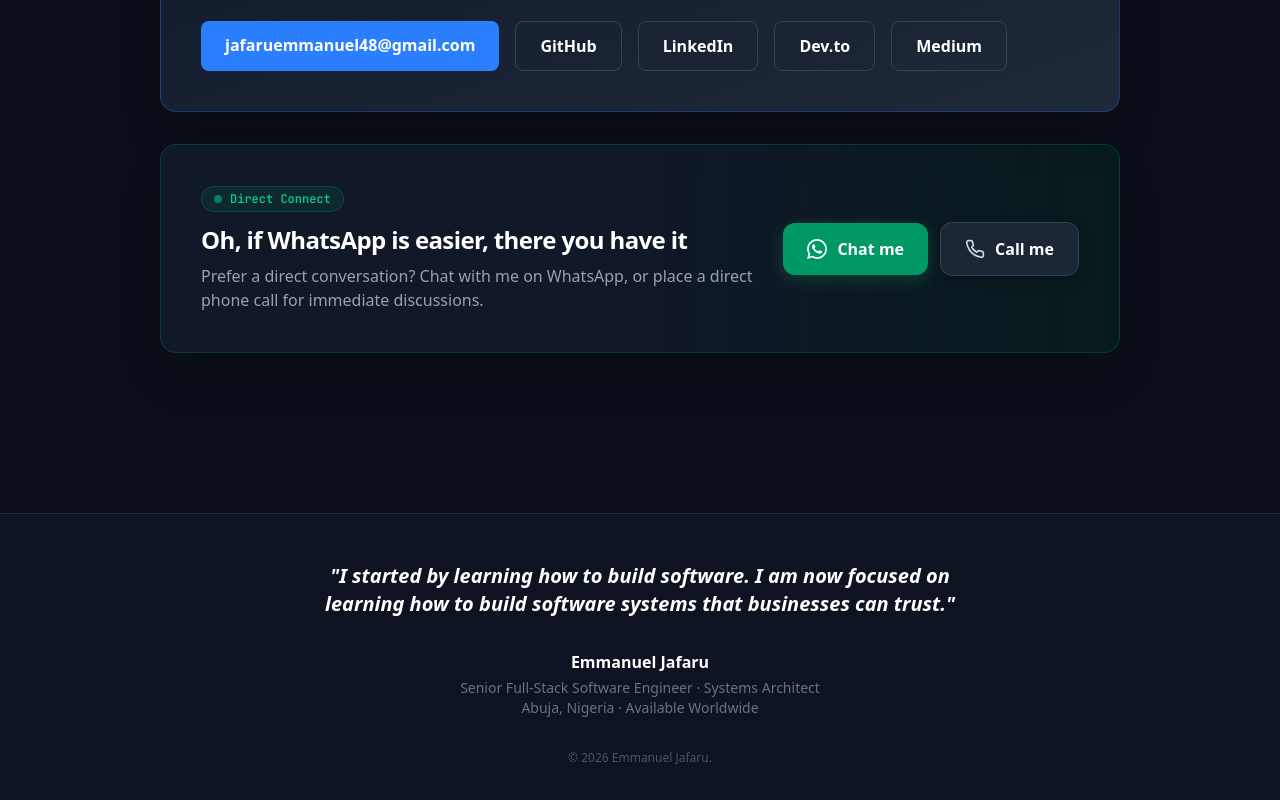
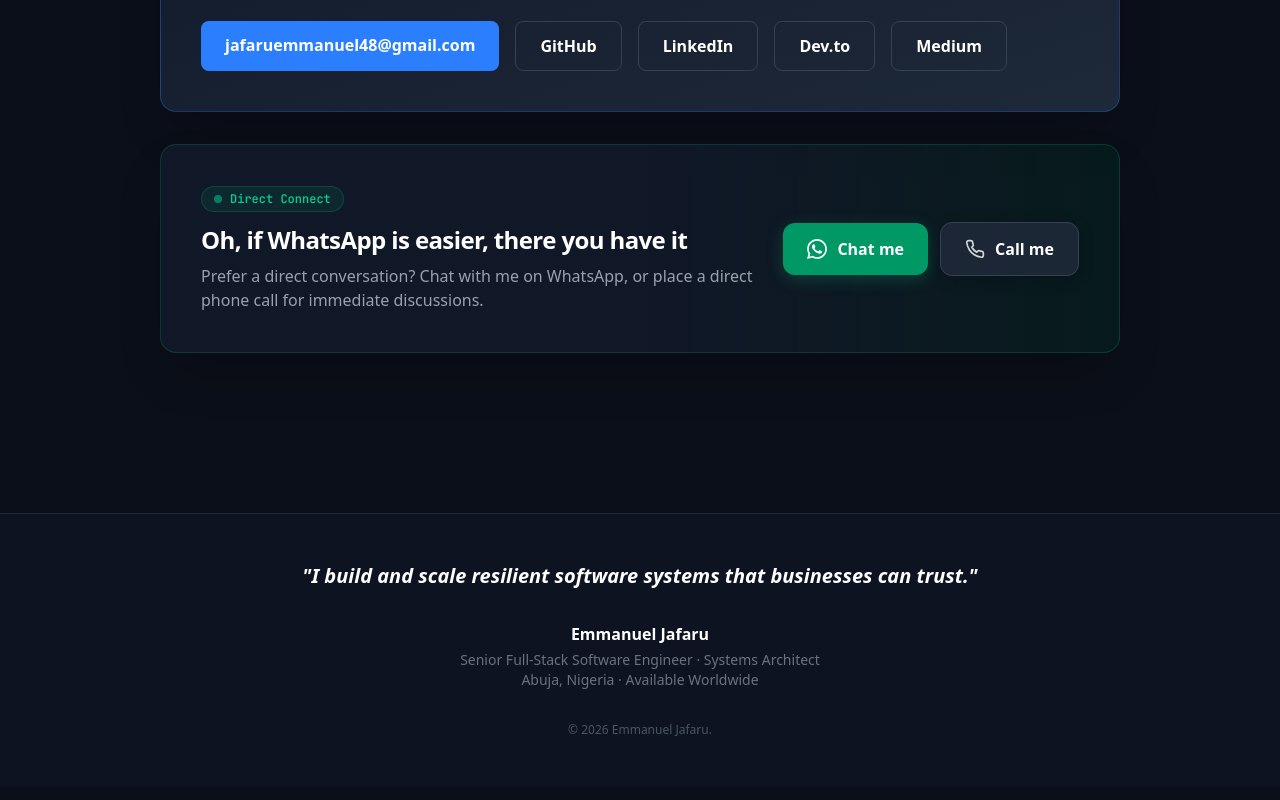
Before and after one commit to J-odion/jafaru-emmanuel, a Next.js app: page / in a window 1280 px wide. Shown: the part 6225-7025 px from the top of the page. Built offline with nearby package versions, Linux system fonts and the light colour scheme.

Commit message:
refactor: update personal quote in footer on home page

```diff
--- a/src/app/page.tsx
+++ b/src/app/page.tsx
@@ -251,7 +251,7 @@ export default function Home() {
       <footer className="py-12 border-t border-gray-800 bg-gray-900/50 text-center mt-20">
         <div className="max-w-3xl mx-auto px-8">
           <p className="text-xl text-white font-semibold italic mb-8">
-            "I started by learning how to build software. I am now focused on learning how to build software systems that businesses can trust."
+            "I build and scale resilient software systems that businesses can trust."
           </p>
           <div className="mb-8">
             <h4 className="text-white font-bold mb-1">Emmanuel Jafaru</h4>
```
